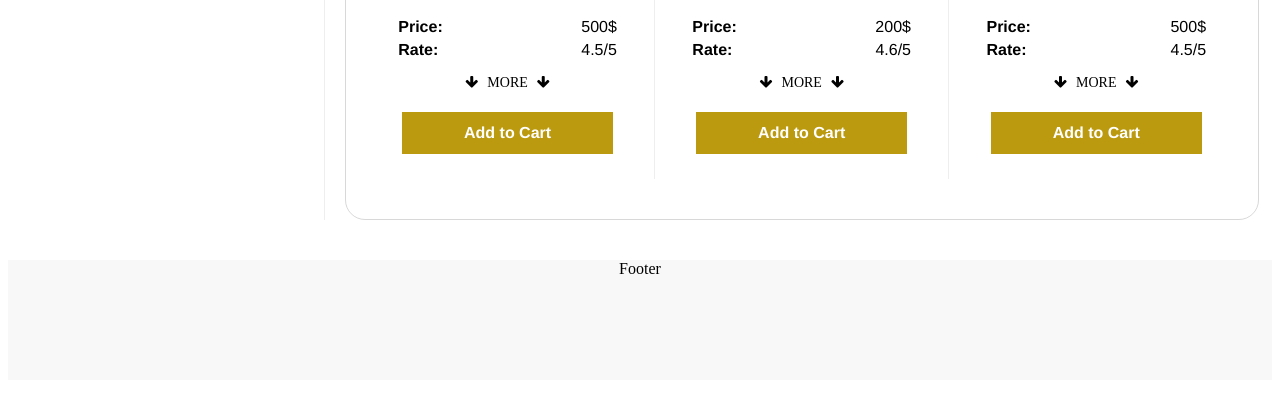
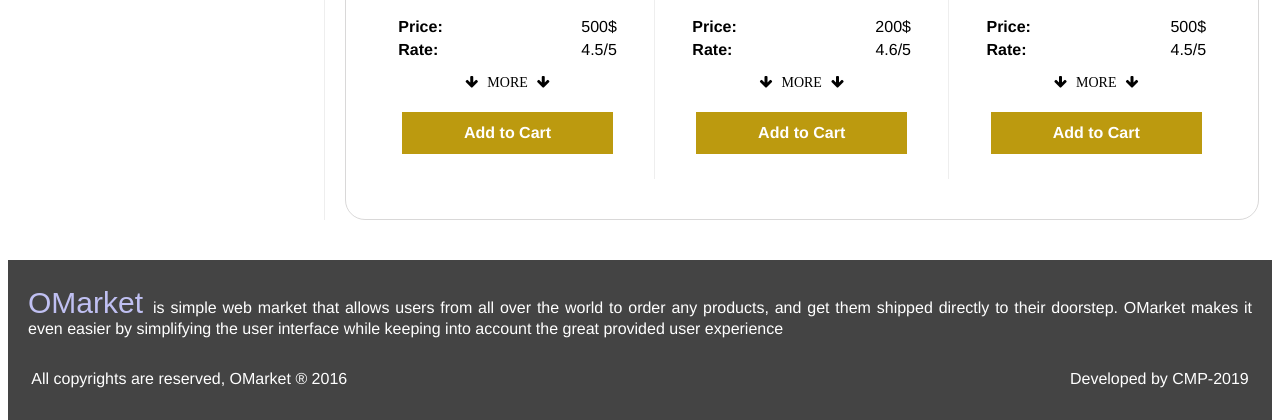
Before and after one commit to i-radwan/onlinemarket, a PHP site: page / in a window 1280 px wide. Shown: the part 3103-3523 px from the top of the page. Before the commit the page ends 3377 px from the top, so only its background shows below. Run offline with PHP 8.4, Linux system fonts and the light colour scheme; some web fonts are replaced.

Commit message:
Style footer

```diff
--- a/css/style.css
+++ b/css/style.css
@@ -27,7 +27,12 @@ body {
 	padding: 0;
 	position: relative;
 	min-height: 100%;
-	padding-bottom: 160px;
+	padding-bottom: 200px;
+}
+
+.clearfloat {
+	clear: both;
+	float: none;
 }
 
 
@@ -358,5 +363,41 @@ footer {
 	bottom: 0;
 	width: 100%;
 	border-top: 40px solid #fff;
-	height: 160px;
+	height: 200px;
+	padding-bottom: 20px;
+	padding-top: 10px;
+	background: rgb(68, 68, 68);
+	color: #fff;
 }
+
+.bio {
+	font-family: 'Raleway', helvetica;
+	text-align: justify;
+	margin-left: 20px;
+	margin-right: 20px;
+}
+
+.bio::before {
+	content: 'OMarket';
+	margin-right: 10px;
+	font-size: 30px;
+	color: #c0c0f2;
+	font-family: 'News Cycle', sans-serif;
+}
+
+.devby {
+	margin-right: 10px;
+	display: inline-block;
+	font-family: 'Raleway', helvetica;
+	text-align: right;
+	width: 48%;
+	display: inline-block;
+}
+
+.copy {
+	margin-left: 10px;
+	font-family: 'Raleway', helvetica;
+	width: 48%;
+	text-align: left;
+	display: inline-block;
+}
--- a/index.html
+++ b/index.html
@@ -35,7 +35,13 @@
 		<content id="content" class="content">
 		</content>
 		<footer>
-			Footer
+			<p class="bio"><strong></strong>is simple web market that allows users from all over the world to order any products, and get them shipped directly to their doorstep. OMarket makes it even easier by simplifying the user interface while keeping into account the great provided user experience</p>
+			<div class="clearfloat"></div>
+
+			<p class="copy">All copyrights are reserved, OMarket ® 2016</p>
+
+			<p class="devby">Developed by CMP-2019</p>
+
 		</footer>
 
 	</div>
```
